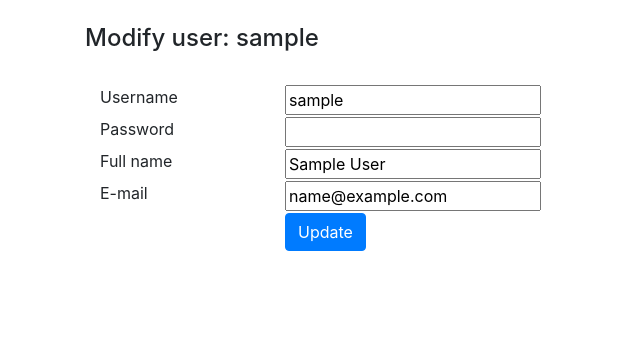
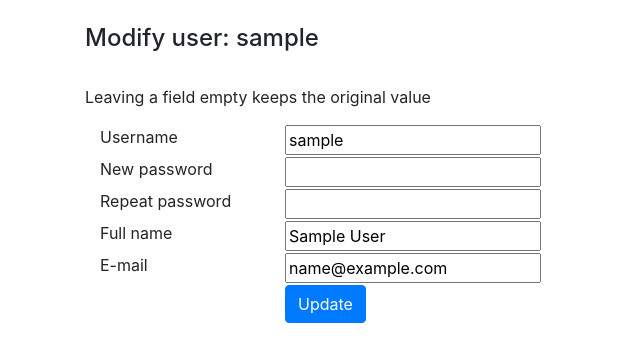
Before and after one commit to tjouni/messageboard, a Flask app: page /users/1/ in a window 1280 px wide. Shown: the part 56-418 px from the top of the page, without its empty margins (0-640 px from the left). Run offline with Flask 2, Linux system fonts and the light colour scheme; a user stored in the database is signed in; data comes from the database, SQL or seed files in the repository; tables that the repository leaves empty hold one stand-in row (values such as "Sample post"); some libraries are stand-ins or nearby versions.

Commit message:
add password repeat, datetime formatting

```diff
--- a/application/__init__.py
+++ b/application/__init__.py
@@ -83,6 +83,14 @@ from application.categories.models import Category
 def load_user(user_id):
     return User.query.get(user_id)
 
+# datetime custom filter
+
+
+def format_datetime(value, format='%d-%m-%Y %H:%M:%S'):
+    return value.strftime(format)
+
+
+app.jinja_env.filters['datetime'] = format_datetime
 
 # initiliaze database with default category and admin role
 try:
--- a/application/auth/forms.py
+++ b/application/auth/forms.py
@@ -11,7 +11,7 @@ class LoginForm(FlaskForm):
         csrf = False
 
 
-class UserForm(FlaskForm):
+class NewUserForm(FlaskForm):
     username = StringField("Username", [validators.Length(min=1)])
     password = PasswordField("Password", [validators.Length(min=1)])
     name = StringField("Full name", [validators.Length(min=1)])
@@ -19,3 +19,14 @@ class UserForm(FlaskForm):
 
     class Meta:
         csrf = False
+
+
+class UpdateUserForm(FlaskForm):
+    username = StringField("Username", [validators.Length(min=1)])
+    new_password = PasswordField("New password")
+    repeat_password = PasswordField("Repeat password")
+    name = StringField("Full name", [validators.Length(min=1)])
+    email = StringField("E-mail", [validators.Length(min=1)])
+
+    class Meta:
+        csrf = False
--- a/application/auth/views.py
+++ b/application/auth/views.py
@@ -3,7 +3,7 @@ from flask_login import current_user, login_required, login_user, logout_user
 
 from application import app, bcrypt, db, login_required
 from application.auth.models import User
-from application.auth.forms import UserForm, LoginForm
+from application.auth.forms import LoginForm, NewUserForm, UpdateUserForm
 from application.categories.models import Category
 from sqlalchemy.exc import IntegrityError
 
@@ -16,12 +16,12 @@ def auth_index():
 
 @app.route("/auth/new/", methods=["GET"])
 def auth_form():
-    return render_template("auth/new.html", form=UserForm())
+    return render_template("auth/new.html", form=NewUserForm())
 
 
 @app.route("/auth/new/", methods=["POST"])
 def auth_create():
-    form = UserForm(request.form)
+    form = NewUserForm(request.form)
 
     if not form.validate():
         return render_template("auth/new.html", form=form)
@@ -47,19 +47,26 @@ def auth_create():
 @app.route("/users/<int:user_id>/", methods=["POST"])
 @login_required()
 def auth_update(user_id):
-    form = UserForm(request.form)
+    form = UpdateUserForm(request.form)
     u = User.query.get(user_id)
 
     if not form.validate():
         return render_template("auth/view.html", user=u, form=form)
 
     if u.id == current_user.id or current_user.is_admin():
-        u.username = form.username.data
-        pw_hash = bcrypt.generate_password_hash(
-            form.password.data).decode('utf-8')
-        u.password = pw_hash
-        u.name = form.name.data
-        u.email = form.email.data
+        if form.username.data:
+            u.username = form.username.data
+        if form.new_password.data:
+            if form.new_password.data != form.repeat_password.data:
+                form.repeat_password.errors.append('Passwords do not match')
+                return render_template("auth/view.html", user=u, form=form)
+            pw_hash = bcrypt.generate_password_hash(
+                form.new_password.data).decode('utf-8')
+            u.password = pw_hash
+        if form.name.data:
+            u.name = form.name.data
+        if form.email.data:
+            u.email = form.email.data
 
         try:
             db.session.commit()
@@ -74,7 +81,7 @@ def auth_update(user_id):
 @login_required()
 def auth_view(user_id):
     u = User.query.get(user_id)
-    f = UserForm()
+    f = UpdateUserForm()
     if u.id == current_user.id or current_user.is_admin():
         return render_template("auth/view.html", user=u, form=f)
 
--- a/application/templates/auth/view.html
+++ b/application/templates/auth/view.html
@@ -2,7 +2,7 @@
 
 {% block body %}
 <h4>Modify user: {{ user.username }}</h4><br>
-
+<p>Leaving a field empty keeps the original value</p>
 <form method="POST" action="{{ url_for('auth_update', user_id=user.id) }}">
     <div class="container">
         <div class="row">
@@ -25,14 +25,29 @@
         </div>
         <div class="row">
             <div class="col-2">
-                {{ form.password.label }}
+                {{ form.new_password.label }}
             </div>
             <div class="col-2">
-                {{ form.password }}
+                {{ form.new_password }}
             </div>
             <div class="col-sm">
                 <ul>
-                    {% for error in form.password.errors %}
+                    {% for error in form.new_password.errors %}
+                    <li>{{ error }}</li>
+                    {% endfor %}
+                </ul>
+            </div>
+        </div>
+        <div class="row">
+            <div class="col-2">
+                {{ form.repeat_password.label }}
+            </div>
+            <div class="col-2">
+                {{ form.repeat_password }}
+            </div>
+            <div class="col-sm">
+                <ul>
+                    {% for error in form.repeat_password.errors %}
                     <li>{{ error }}</li>
                     {% endfor %}
                 </ul>
--- a/application/threads/views.py
+++ b/application/threads/views.py
@@ -8,6 +8,11 @@ from application.threads.forms import ThreadForm
 
 from application.messages.models import Message
 from application.messages.forms import MessageForm
+
+
+# datetime custom filter
+def datetimeformat(value, format='%d-%m-%Y %H:%M:%s'):
+    return value.strftime(format)
 
 
 @app.route("/threads/", methods=["GET"])
```
Also changed, not shown: application/templates/threads/view.html (+12 -12 lines).
